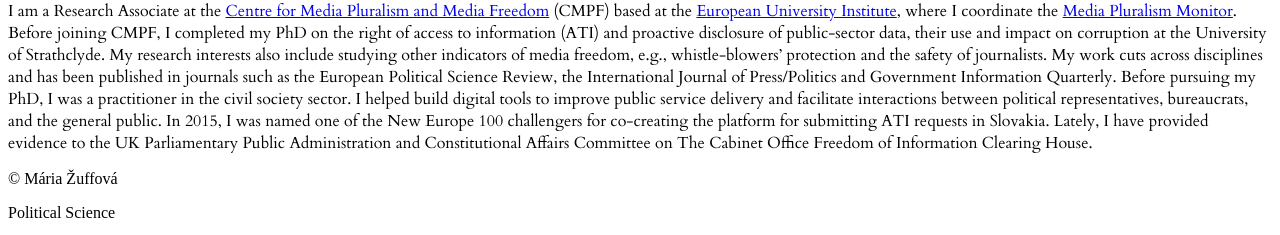
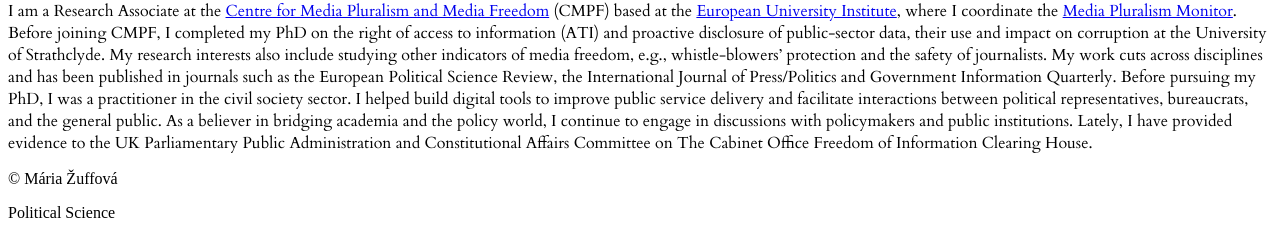
Before and after one commit to mariazuffova/jekyll-profile-site, a Jekyll site: the page built from index.md, in a window 1280 px wide. Shown: the part 1281-1516 px from the top of the page. Built offline with Jekyll 4.4.1, drawn with Linux system fonts in a browser that asks for light colours; a script that is not in the unit is left out.

Commit message:
Update Home page “home-content”

```diff
--- a/_data/home.yml
+++ b/_data/home.yml
@@ -12,7 +12,7 @@
   journals such as the European Political Science Review, the International
   Journal of Press/Politics and Government Information Quarterly.
 
-  Before pursuing my PhD, I was a practitioner in the civil society sector. I helped build digital tools to improve public service delivery and facilitate interactions between political representatives, bureaucrats, and the general public. In 2015, I was named one of the New Europe 100 challengers for co-creating the platform for submitting ATI requests in Slovakia. Lately, I have provided evidence to the UK Parliamentary Public Administration and Constitutional Affairs Committee on The Cabinet Office Freedom of Information Clearing House.
+  Before pursuing my PhD, I was a practitioner in the civil society sector. I helped build digital tools to improve public service delivery and facilitate interactions between political representatives, bureaucrats, and the general public. As a believer in bridging academia and the policy world, I continue to engage in discussions with policymakers and public institutions. Lately, I have provided evidence to the UK Parliamentary Public Administration and Constitutional Affairs Committee on The Cabinet Office Freedom of Information Clearing House.
 buttons:
   primary:
     text: Research
```
